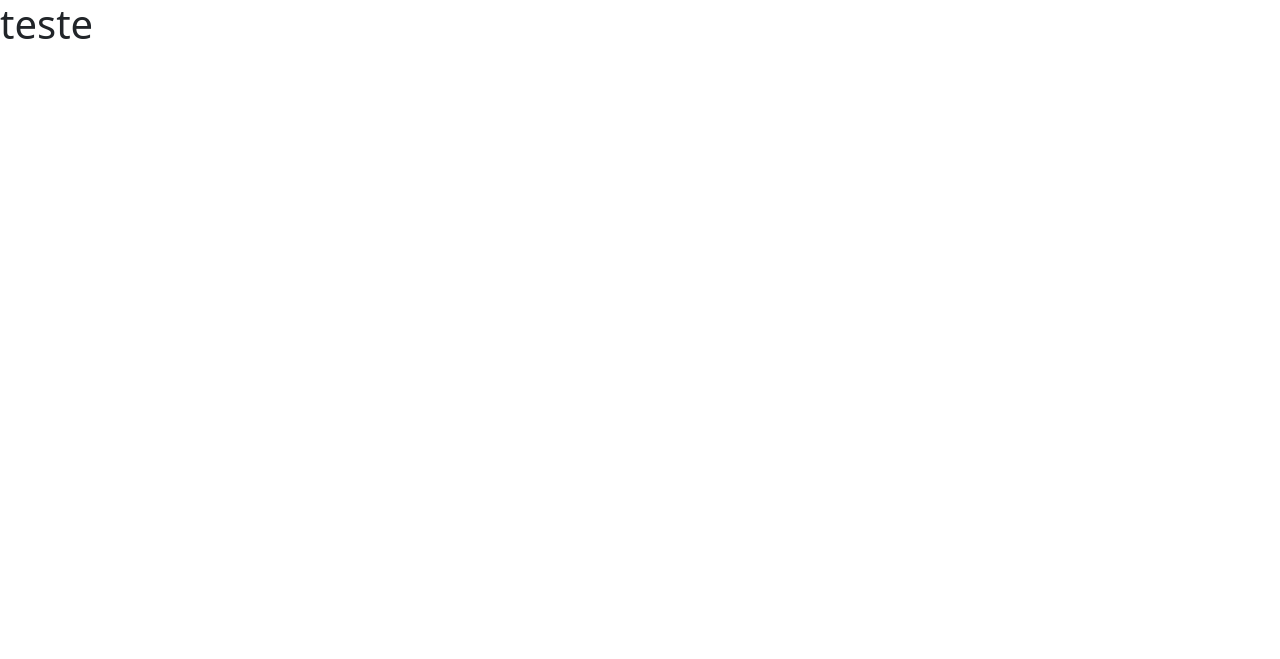
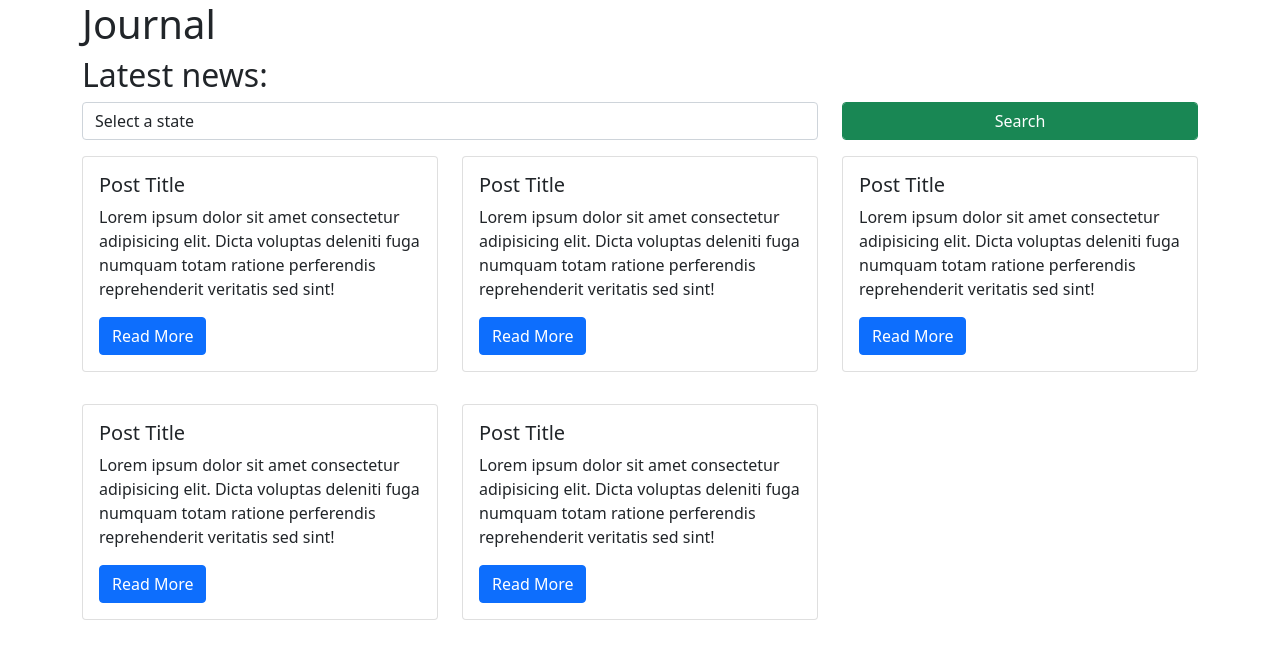
Before and after one commit to biel-correa/covid-19-journal, a Flask app: page / in a window 1280 px wide. Before the commit the part shown is almost empty. Shown: the top 659 px of the page. Run offline with Flask 2, Linux system fonts and the light colour scheme.

Commit message:
feature: add template for listing all news from a state

```diff
--- a/requirements.txt
+++ b/requirements.txt
@@ -3,4 +3,5 @@ Flask==2.0.2
 itsdangerous==2.0.1
 Jinja2==3.0.3
 MarkupSafe==2.0.1
+python-dotenv==0.19.2
 Werkzeug==2.0.3
--- a/templates/home.html
+++ b/templates/home.html
@@ -3,5 +3,47 @@
 {% block title %}Home{% endblock %}
 
 {% block content %}
-    <h1>teste</h1>
+<div class="container">
+    <div class="row">
+        <div class="col-md-12">
+            <h1>Journal</h1>
+        </div>
+    </div>
+    <div class="row">
+        <h2>Latest news:</h2>
+    </div>
+    <div class="row">
+        <form>
+            <div class="row">
+                <div class="col-md-8">
+                    <select name="state" id="state" class="form-control">
+                        <option value="">Select a state</option>
+                        <option value="AC">Acre</option>
+                        <option value="AL">Alagoas</option>
+                        <option value="AP">Amapá</option>
+                        <option value="AM">Amazonas</option>
+                    </select>
+                </div>
+                <div class="col-md-4">
+                    <button class="btn btn-success form-control">Search</button>
+                </div>
+            </div>
+        </form>
+    </div>
+    <div class="row">
+        {% for i in range(5) %}
+        <div class="col-md-4 my-3">
+            <div class="card">
+                <div class="card-body">
+                    <h5 class="card-title">Post Title</h5>
+                    <p class="card-text">
+                        Lorem ipsum dolor sit amet consectetur adipisicing elit. Dicta voluptas deleniti fuga numquam totam ratione perferendis reprehenderit veritatis sed sint!
+                    </p>
+                    <a href="#" class="btn btn-primary">Read More</a>
+                </div>
+            </div>
+        </div>
+        {% endfor %}
+    </div>
+</div>
 {% endblock %}
```
